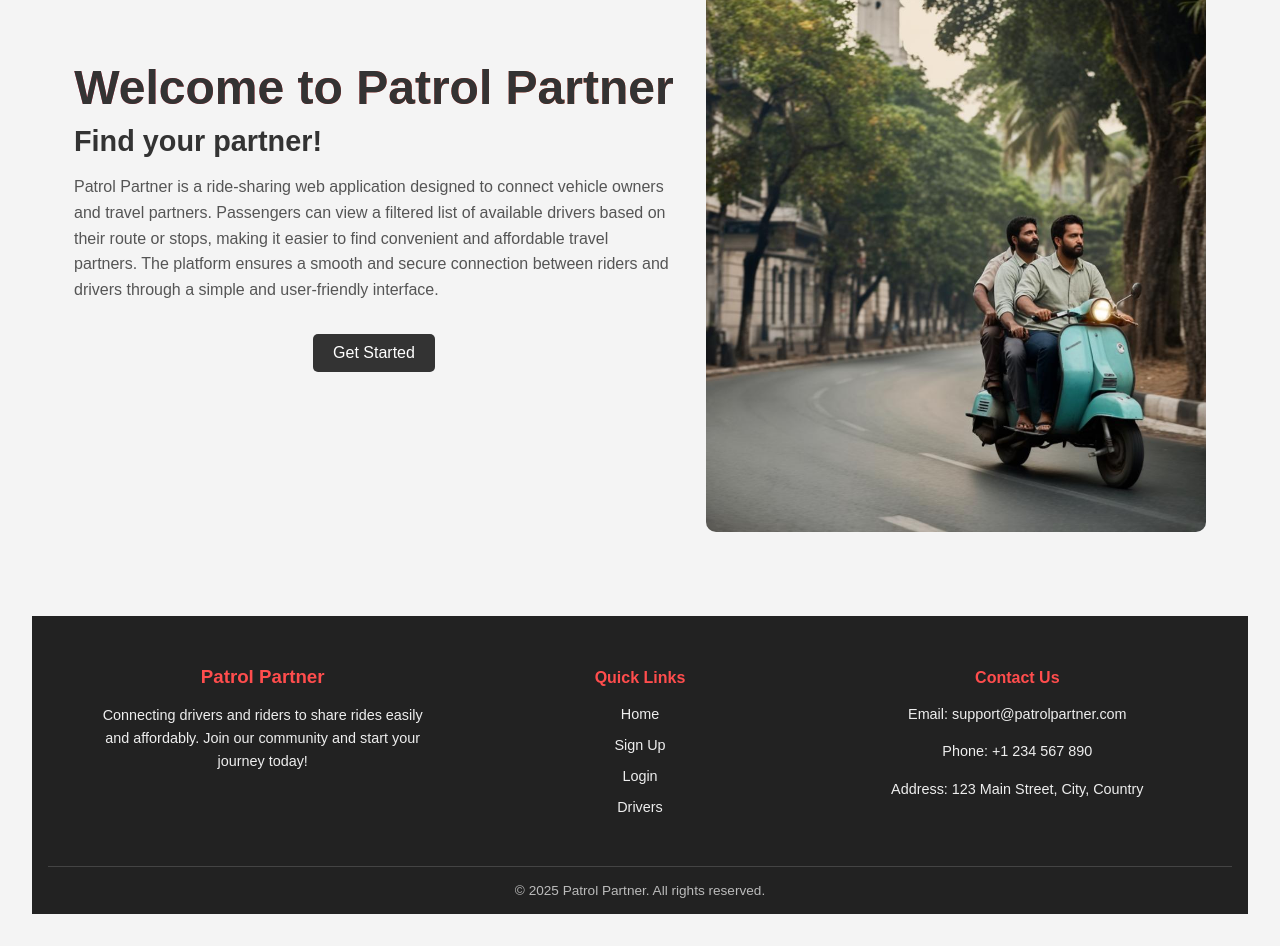
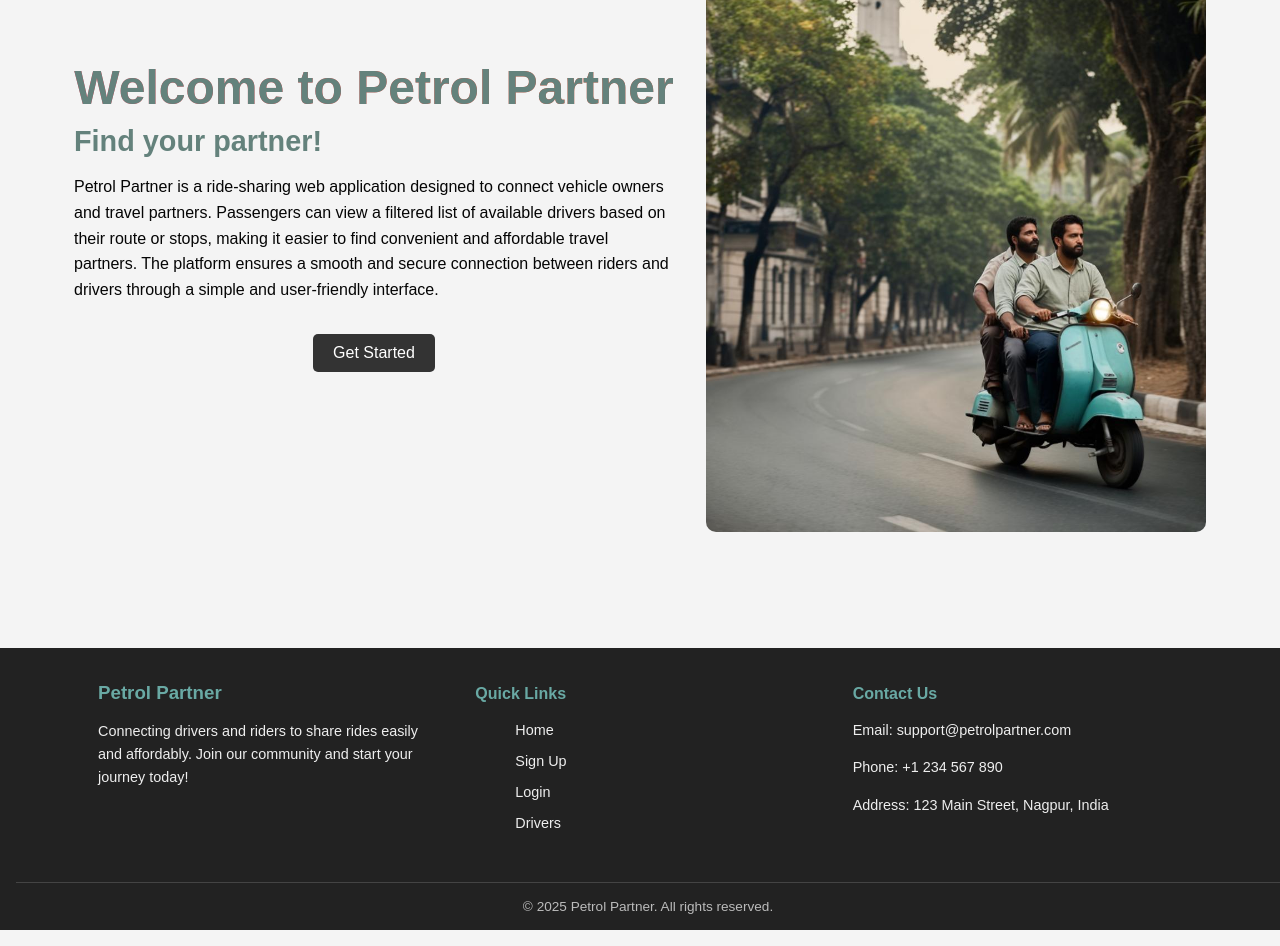
Before and after one commit to RiddhiDeogade/PetrolPartner, a React (Create React App) app: page / in a window 1280 px wide. Shown: the part 260-1206 px from the top of the page. Built offline with nearby package versions, Linux system fonts and the light colour scheme.

Commit message:
first commit

```diff
--- a/src/components/Footer.css
+++ b/src/components/Footer.css
@@ -3,7 +3,7 @@
 .footer {
   background-color: #222;
   color: #eee;
-  padding: 2rem 1rem 1rem 1rem;
+  padding: 1rem 0rem 1rem 1rem;
   font-family: Arial, sans-serif;
   margin-top: 3rem;
 }
@@ -25,7 +25,7 @@
 .footer-section h3,
 .footer-section h4 {
   margin-bottom: 1rem;
-  color: #ff4d4d; /* Accent color */
+  color: #69a9a4; /* Accent color */
 }
 
 .footer-section p,
@@ -36,7 +36,7 @@
 
 .footer-section ul {
   list-style: none;
-  padding: 0;
+  /* padding-left: 15px; */
 }
 
 .footer-section ul li {
--- a/src/components/Footer.jsx
+++ b/src/components/Footer.jsx
@@ -6,7 +6,7 @@ const Footer = () => (
   <footer className="footer">
     <div className="footer-content">
       <div className="footer-section about">
-        <h3>Patrol Partner</h3>
+        <h3>Petrol Partner</h3>
         <p>
           Connecting drivers and riders to share rides easily and affordably.
           Join our community and start your journey today!
@@ -25,14 +25,14 @@ const Footer = () => (
 
       <div className="footer-section contact">
         <h4>Contact Us</h4>
-        <p>Email: support@patrolpartner.com</p>
+        <p>Email: support@petrolpartner.com</p>
         <p>Phone: +1 234 567 890</p>
-        <p>Address: 123 Main Street, City, Country</p>
+        <p>Address: 123 Main Street, Nagpur, India</p>
       </div>
     </div>
 
     <div className="footer-bottom">
-      &copy; {new Date().getFullYear()} Patrol Partner. All rights reserved.
+      &copy; {new Date().getFullYear()} Petrol Partner. All rights reserved.
     </div>
   </footer>
 );
--- a/src/components/HomePage.css
+++ b/src/components/HomePage.css
@@ -11,17 +11,19 @@
 .homepage-left {
   flex: 1;
   max-width: 600px;
+  /* background-image: url('../assets/road.png'); */
+
 }
 
 .homepage-left h1, .homepage-left h2 {
-  color: #333;
+  color: #64827c;
   margin-bottom: 0.5rem;
 }
 
 .homepage-left p {
   font-size: 1rem;
   line-height: 1.6;
-  color: #555;
+  color: #050505;
   margin: 1rem 0;
   text-align: left;
 }
--- a/src/components/HomePage.jsx
+++ b/src/components/HomePage.jsx
@@ -9,13 +9,14 @@ const HomePage = () => {
     const navigate = useNavigate();
 
     return (
+        <>
         <div style={{ textAlign: 'center', padding: '2rem' }}>
             <div className="homepage-container">
                 <div className="homepage-left">
-                    <h1 className="animated-heading">Welcome to Patrol Partner</h1>
+                    <h1 className="animated-heading">Welcome to Petrol Partner</h1>
                      <HeadingSwitcher />
                     <p>
-                        Patrol Partner is a ride-sharing web application designed to connect vehicle owners and travel partners.
+                        Petrol Partner is a ride-sharing web application designed to connect vehicle owners and travel partners.
                         Passengers can view a filtered list of available drivers based on their
                         route or stops, making it easier to find convenient and affordable travel partners. The platform ensures a smooth and secure
                         connection between riders and drivers through a simple and user-friendly interface.
@@ -33,6 +34,7 @@ const HomePage = () => {
                             marginTop: '1rem'
                         }}
                     >
+
                         Get Started
                     </button>
                 </div>
@@ -41,8 +43,10 @@ const HomePage = () => {
                     <img src={pic1} alt="Ride Sharing Illustration" />
                 </div>
             </div>
-            <Footer />
         </div>
+
+        <Footer />
+            </>
     );
 };
 
```
